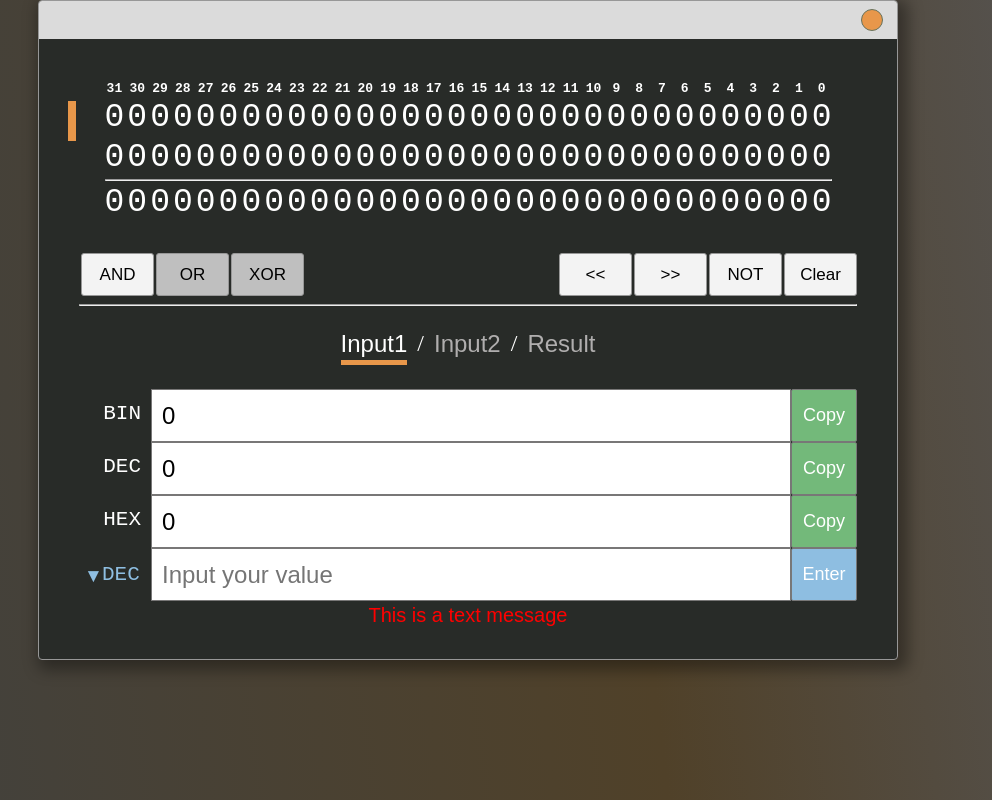
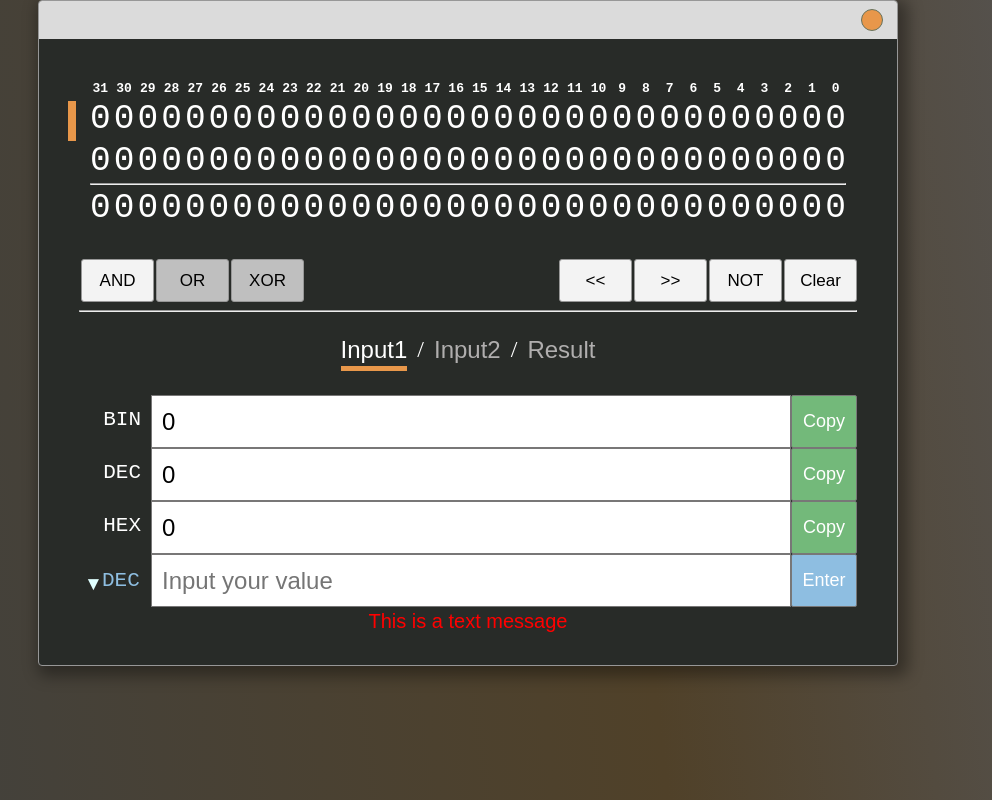
Before and after one commit to Lulkafe/BinaryCalc, a React app: page / in a window 1280 px wide. Shown: the whole page, without its empty margins (172-1164 px from the left). Built offline with nearby package versions, Linux system fonts and the light colour scheme.

Commit message:
Fixed the clickable region of an arrow for Select

```diff
--- a/src/components.tsx
+++ b/src/components.tsx
@@ -268,8 +268,6 @@ function OutputBars() {
     hex_val += Math.abs(base_val).toString(16).toUpperCase();
 
 
-
-
     return (
         <div>
             <OutputBar header='BIN' value={bin_val} onClick={onClick(bin_val)}/>
--- a/src/style.css
+++ b/src/style.css
@@ -43,7 +43,7 @@ html {
 }
 
 #binTable__input1, #binTable__input2, #binTable__result {
-    font-size: 33px;
+    font-size: 34.5px;
 }
 
 #binTable__input1 td, #binTable__input2 td {
@@ -247,14 +247,23 @@ html {
     color: rgb(142, 190, 225);
     background: transparent;
     border: none;
+    cursor: pointer;
+    z-index:100;
+}
+
+#user-input__radix-select:focus {
+    outline: none;
 }
 
 #user-input__radix-select-arrow {
     position: absolute;
     left: 5px;
-    top: 17px;
+    top: 19px;
     font-size:19px;
-    color: rgb(142, 190, 225);
+    z-index: 99;
+    /* color: rgb(142, 190, 225); */
+    color: lightcyan    ;
+    cursor: auto;
 }
 
 #user-input__radix-select-wrapper {
```
Also changed, not shown: 1 other file (tests, documents, lock files or other folders).
